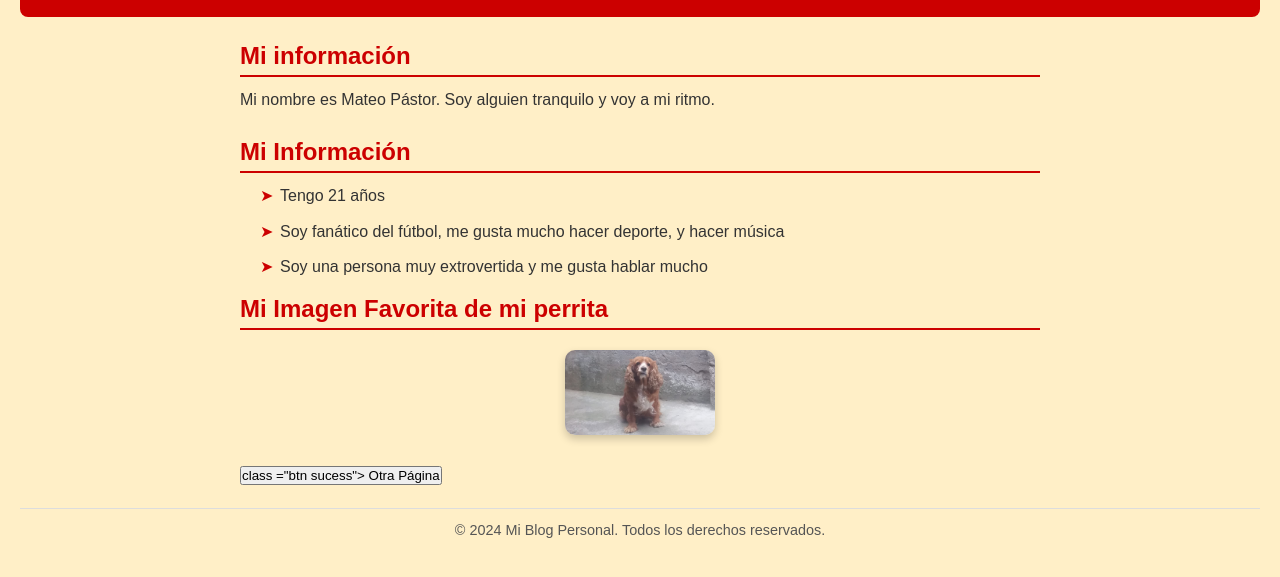
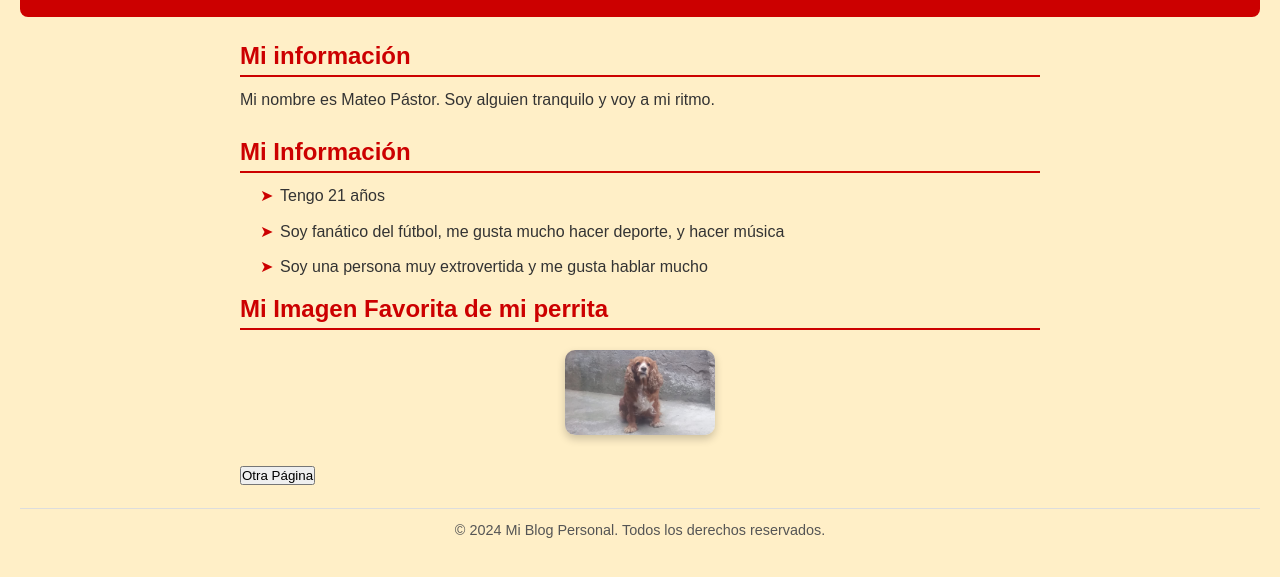
Before and after one commit to MaetoP03/Curriculum, a plain HTML site: page index.html in a window 1280 px wide. Shown: the part 123-700 px from the top of the page. Drawn offline with Linux system fonts and the light colour scheme.

Commit message:
boton ac

```diff
--- a/index.html
+++ b/index.html
@@ -30,7 +30,7 @@
                 </figure>
             </section>
         </section>
-        <button>class ="btn sucess"> Otra Página</button>
+        <button class ="btn success"> Otra Página</button>
     </main>
     <footer>
         <p>&copy; 2024 Mi Blog Personal. Todos los derechos reservados.</p>
```
